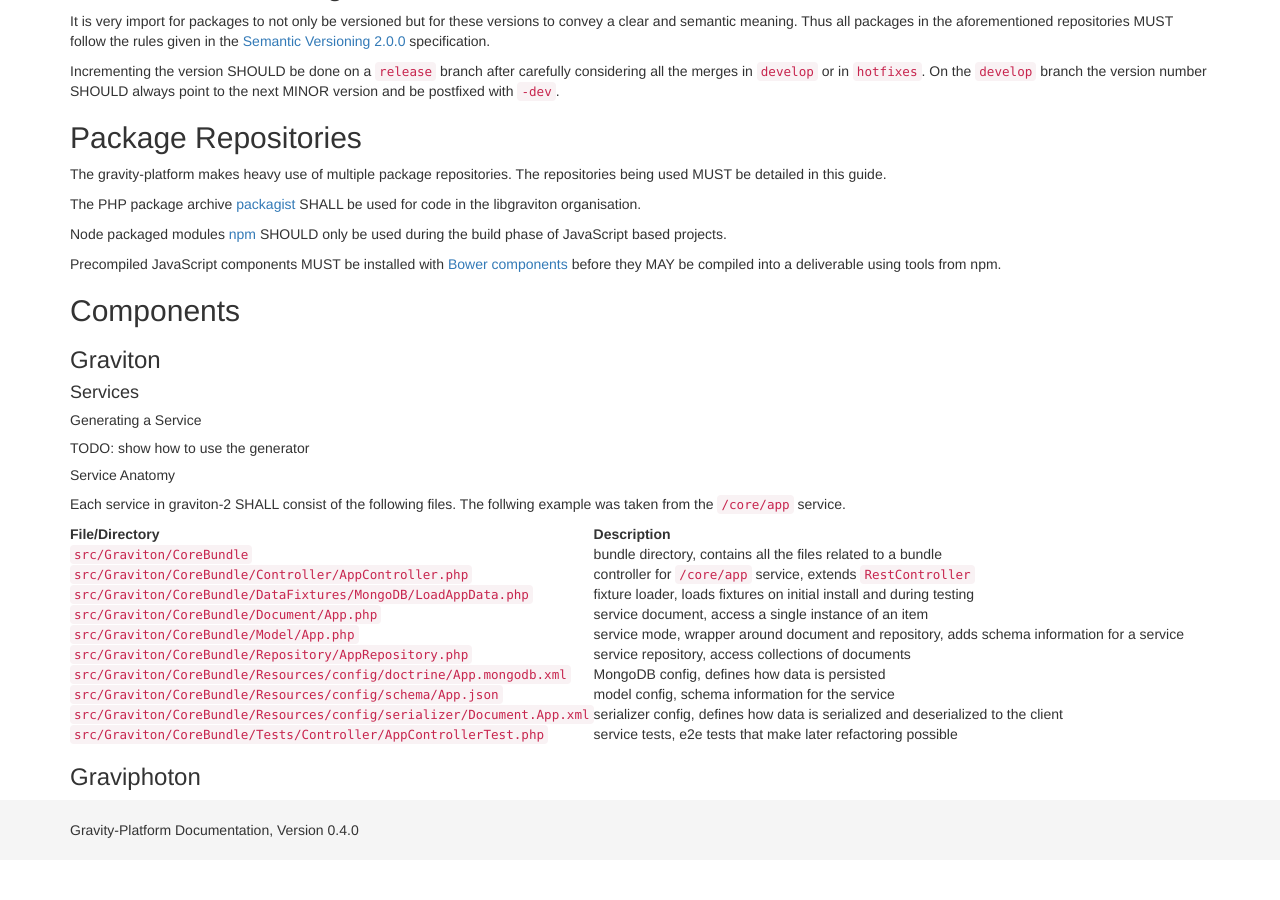
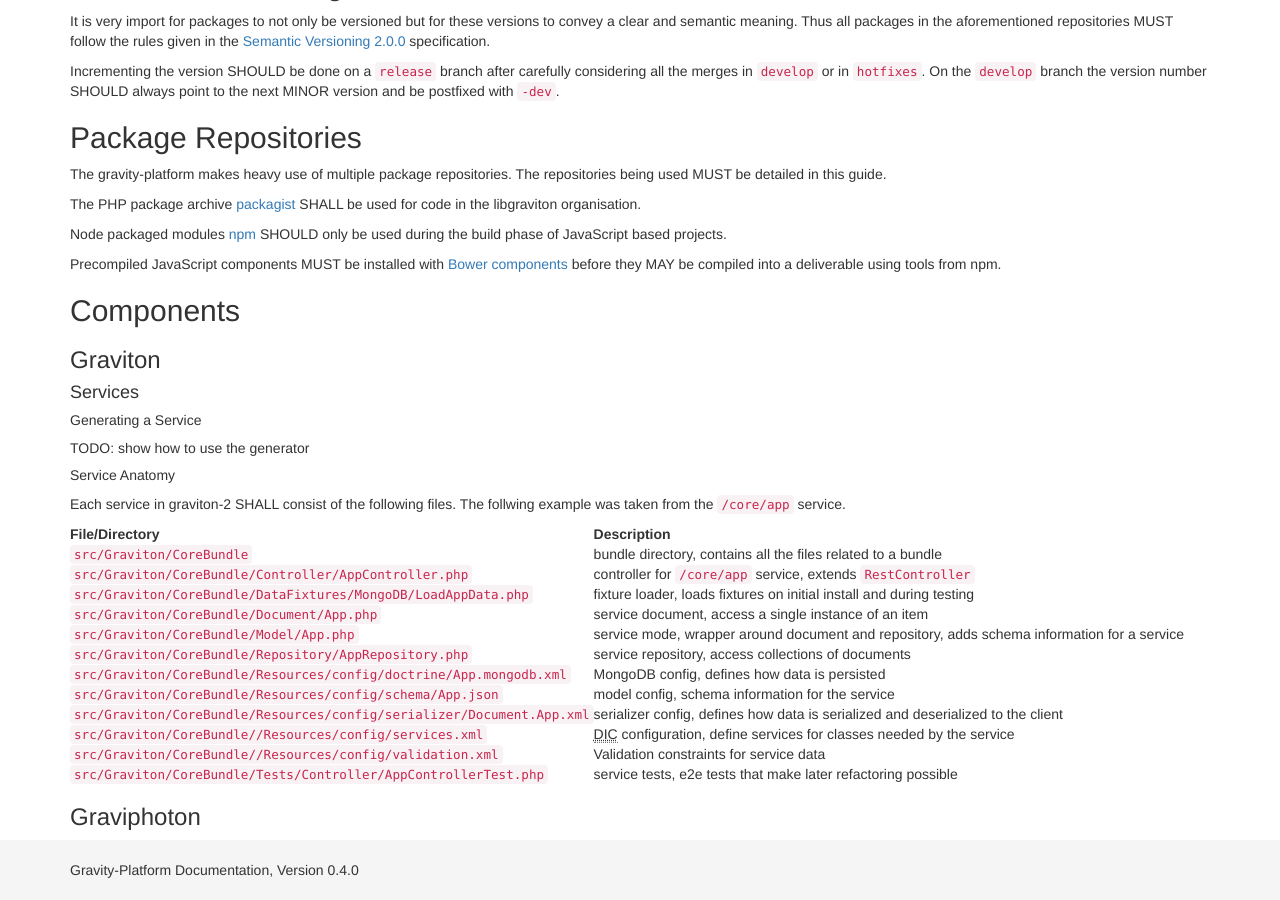
Before and after one commit to gravity-platform/doc, a Jekyll site: the page built from hacking.md, in a window 1280 px wide and 900 px high, scrolled down 710 px. Built offline with Jekyll 4.4.1, drawn with Linux system fonts in a browser that asks for light colours; nearby versions of some CDN libraries; Markdown is read by kramdown in place of the engine named in the settings; before the commit the page ends 1570 px from its top, so only the background shows below that.

Commit message:
add config files

```diff
--- a/hacking.md
+++ b/hacking.md
@@ -115,6 +115,14 @@ Each service in graviton-2 SHALL consist of the following files. The follwing ex
     <td>serializer config, defines how data is serialized and deserialized to the client</td>
   </tr>
   <tr>
+    <td><code>src/Graviton/CoreBundle//Resources/config/services.xml</code></td>
+    <td><abbr title="Dependency Injection Container">DIC</abbr> configuration, define services for classes needed by the service</td>
+  </tr>
+  <tr>
+    <td><code>src/Graviton/CoreBundle//Resources/config/validation.xml</code></td>
+    <td>Validation constraints for service data</td>
+  </tr>
+  <tr>
     <td><code>src/Graviton/CoreBundle/Tests/Controller/AppControllerTest.php</code></td>
     <td>service tests, e2e tests that make later refactoring possible</td>
   </tr>
```
